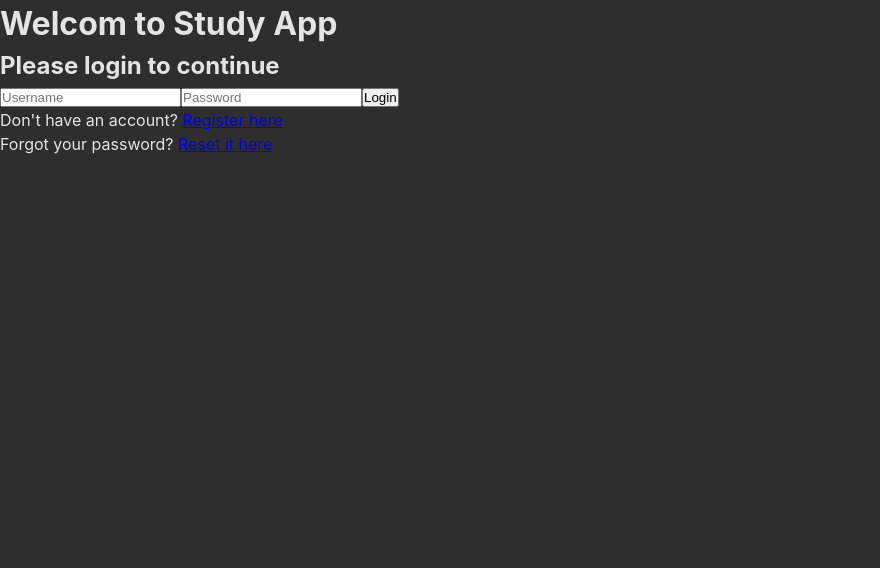
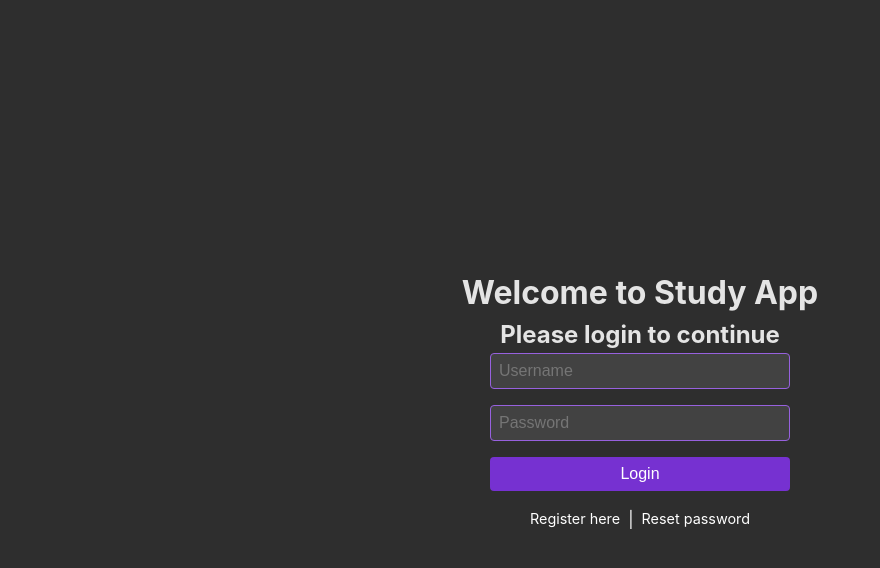
Before and after one commit to b-sass/FYP, a React (Vite) app: page /login in a window 1280 px wide. Shown: the top 568 px of the page, without its empty margins (0-880 px from the left). Built offline with nearby package versions, Linux system fonts and the light colour scheme.

Commit message:
Move styles to separate folder.

```diff
--- a/src/components/dashboard/Dashboard.tsx
+++ b/src/components/dashboard/Dashboard.tsx
@@ -1,7 +1,7 @@
 import Navbar from "../ui/Navbar";
 import * as panels from "./Panels";
 
-import styles from "./styles/dashboard.module.css"
+import styles from "../../styles/dashboard/dashboard.module.css"
 
 let Dashboard = () => {
     return(
--- a/src/components/dashboard/Panels.tsx
+++ b/src/components/dashboard/Panels.tsx
@@ -2,7 +2,7 @@ import { SessionBegin, SessionPlan } from "./Panels/Session";
 import Calendar from "./Panels/Calendar";
 import Todo from "./Panels/Todo";
 import Record from "./Panels/Record";
-import styles from "./styles/panel.module.css"
+import styles from "../../styles/dashboard/panel.module.css"
 
 let LeftPanel = () => {
 	return (
--- a/src/components/login/Login.tsx
+++ b/src/components/login/Login.tsx
@@ -1,3 +1,5 @@
+import styles from "../../styles/login/login.module.css"
+
 let Login = () => {
 
 	let submitForm = (event: React.FormEvent) => {
@@ -7,16 +9,19 @@ let Login = () => {
 	}
 
 	return (
-		<div>
-			<h1>Welcom to Study App</h1>
+			<div className={styles.container}>
+					<h1>Welcome to Study App</h1>
 					<h2>Please login to continue</h2>
-			<form onSubmit={submitForm} method="POST">
-				<input type="text" name="username" placeholder="Username" required />
-				<input type="password" name="password" placeholder="Password" required />
-				<button type="submit">Login</button>
+					<form onSubmit={submitForm} method="POST" className={styles.form}>
+							<input type="text" name="username" placeholder="Username" required className={styles.input} />
+							<input type="password" name="password" placeholder="Password" required className={styles.input} />
+							<button type="submit" className={styles.button}>Login</button>
 					</form>
-			<p>Don't have an account? <a href="/register">Register here</a></p>
-			<p>Forgot your password? <a href="/reset-password">Reset it here</a></p>
+					<div className={styles.linksContainer}>
+							<a href="/register" className={styles.link}>Register here</a>
+							<span className={styles.divider}>|</span>
+							<a href="/reset-password" className={styles.link}>Reset password</a>
+					</div>
 			</div>
 	)
 }
--- a/src/components/ui/Navbar.tsx
+++ b/src/components/ui/Navbar.tsx
@@ -1,6 +1,6 @@
 import { useState } from "react"
 import menuIcon from '../../assets/menu.svg';
-import styles from "./styles/navbar.module.css"
+import styles from "../../styles/ui/navbar.module.css"
 
 let Navbar = () => {
     const [expanded, setExpanded] = useState(false);
--- a/src/index.css
+++ b/src/index.css
@@ -6,9 +6,9 @@
   /* Color Palette */
   --primary-one: #2E2E2E;
   --primary-two: #424242;
-  --secondary-one: #1C2541;
-  --secondary-two: #2B3B56;
-  --tertiary: #3A506B;
+  --secondary-one: #7631d1;
+  --secondary-two: #9761de;
+  --tertiary: #d4adff;
 
   color-scheme: light dark;
   color: rgba(255, 255, 255, 0.87);
--- /dev/null
+++ b/src/styles/login/login.module.css
@@ -0,0 +1,53 @@
+.container {
+  display: flex;
+  flex-direction: column;
+  align-items: center;
+  justify-content: center;
+  height: 100vh;
+  text-align: center;
+  background-color: var(--primary-one);
+}
+
+.form {
+  display: flex;
+  flex-direction: column;
+  gap: 1rem;
+  width: 300px;
+}
+
+.input {
+  padding: 0.5rem;
+  font-size: 1rem;
+  border: 1px solid var(--secondary-two);
+  border-radius: 4px;
+  background-color: var(--primary-two);
+  color: var(--tertiary);
+}
+
+.button {
+  padding: 0.5rem;
+  font-size: 1rem;
+  background-color: var(--secondary-one);
+  color: white;
+  border: none;
+  border-radius: 4px;
+  cursor: pointer;
+}
+
+.linksContainer {
+  display: flex;
+  align-items: center;
+  justify-content: center;
+  margin-top: 1rem;
+  gap: 0.5rem;
+}
+
+.link {
+  text-decoration: none;
+  color: white;
+  font-size: 0.9rem;
+}
+
+.divider {
+  color: white;
+}
```
Also changed, not shown: src/styles/dashboard/dashboard.module.css (renamed from src/components/dashboard/styles/dashboard.module.css), src/styles/dashboard/panel.module.css (renamed from src/components/dashboard/styles/panel.module.css), src/styles/ui/navbar.module.css (renamed from src/components/ui/styles/navbar.module.css). Lines whose indentation alone changed are shown as unchanged.
